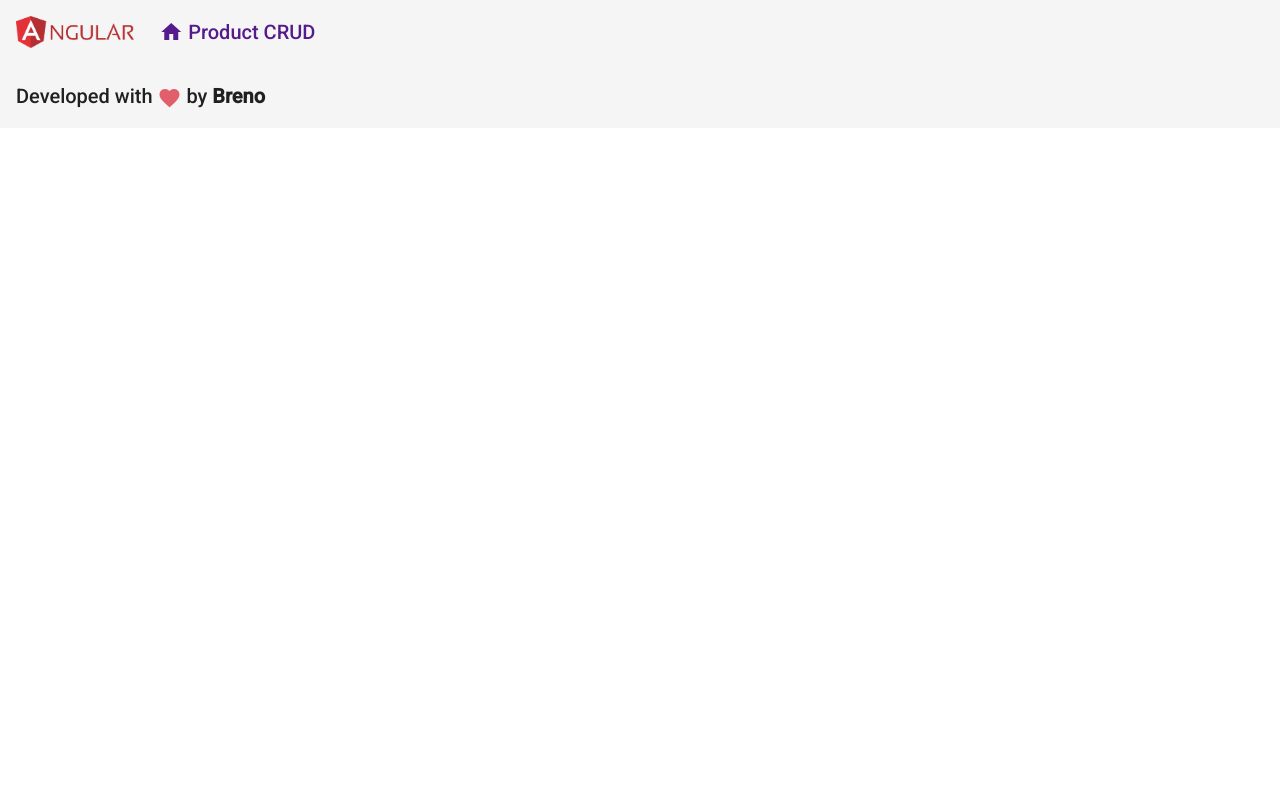
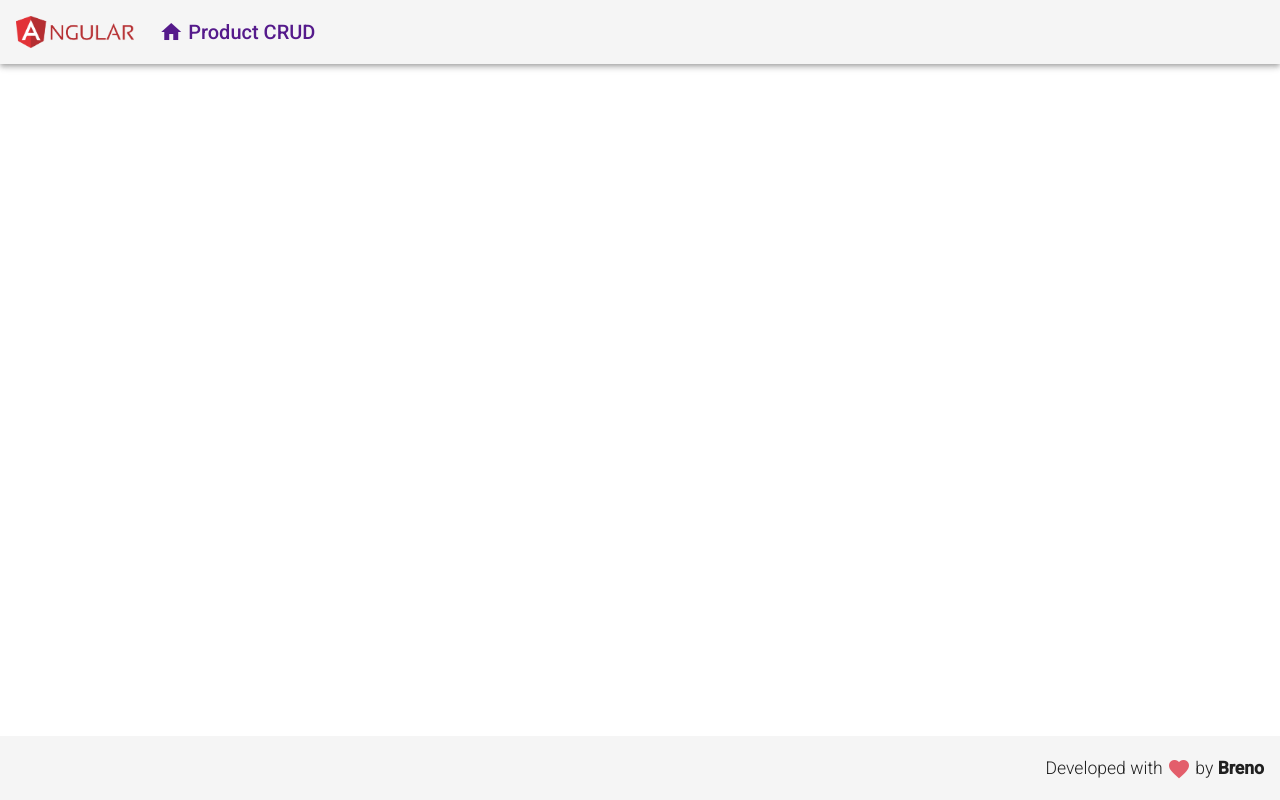
Before and after one commit to brenomachadodomonte/angular_product_crud, an Angular app in the folder frontend/: page / in a window 1280 px wide. Built offline with nearby package versions, Linux system fonts and the light colour scheme.

Commit message:
Changing footer component position

```diff
--- a/frontend/src/app/components/template/footer/footer.component.css
+++ b/frontend/src/app/components/template/footer/footer.component.css
@@ -0,0 +1,11 @@
+.footer {
+    position: fixed;
+    bottom: 0;
+
+    justify-content: flex-end;
+}
+
+.footer span {
+    font-size: 1.1rem;
+    font-weight: 300;
+}
--- a/frontend/src/app/components/template/footer/footer.component.html
+++ b/frontend/src/app/components/template/footer/footer.component.html
@@ -1,4 +1,4 @@
-<mat-toolbar>
+<mat-toolbar class="footer">
     <span>
         Developed with
         <i class="material-icons red v-middle">favorite</i>
```
